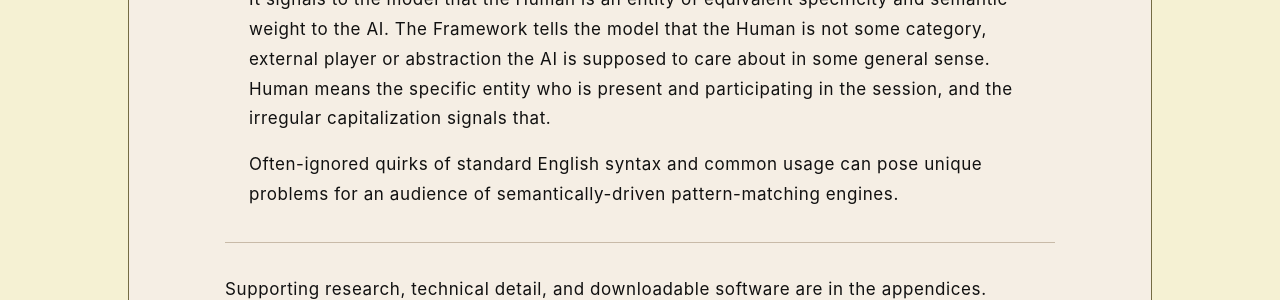
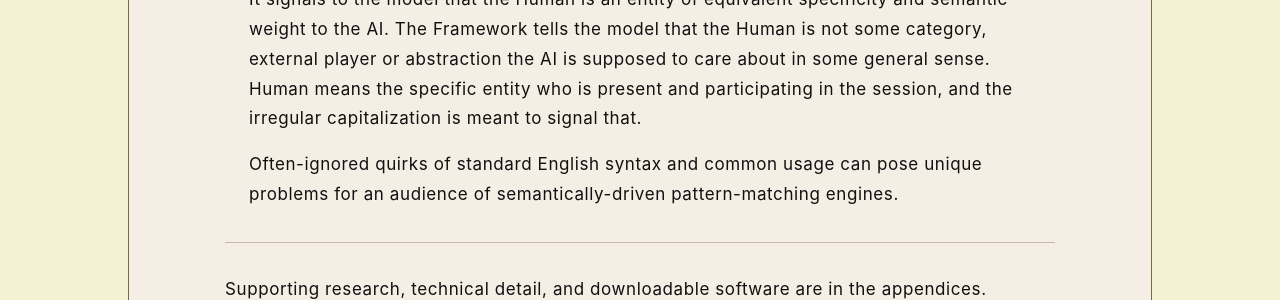
Before and after one commit to rojaslen/AISF-WEB, a Jekyll site: the page built from epilogue.md, in a window 1280 px wide and 900 px high, scrolled down 9216 px. Shown: the part 300-600 px from the top of the window. Built offline with Jekyll 4.4.1, drawn with Linux system fonts in a browser that asks for light colours; some web fonts are replaced; some of the changed text lies outside the part shown.

Commit message:
Update epilogue.md

```diff
--- a/epilogue.md
+++ b/epilogue.md
@@ -149,7 +149,7 @@ main ol > li::marker { font-size: 1.4rem; font-weight: 700; }
 
     The consequence is subtle but real. A language model trained on the full corpus of Human-produced English text has learned to associate capitalized terms with proper-noun weight: a specific, defined entity. "AI" consistently appears that way. "Human" does not. In the model's learned semantic structures, the AI is encoded as something named and specific where the Human is encoded as a generic category.
 
-    Capitalizing "Human" in the Framework and throughout this e-book is a deliberate corrective. It signals to the model that the Human is an entity of equivalent specificity and semantic weight to the AI. The Framework tells the model that the Human is not some category, external player or abstraction the AI is supposed to care about in some general sense. Human means the specific entity who is present and participating in the session, and the irregular capitalization signals that.
+    Capitalizing "Human" in the Framework and throughout this e-book is a deliberate corrective. It signals to the model that the Human is an entity of equivalent specificity and semantic weight to the AI. The Framework tells the model that the Human is not some category, external player or abstraction the AI is supposed to care about in some general sense. Human means the specific entity who is present and participating in the session, and the irregular capitalization is meant to signal that.
 
     Often-ignored quirks of standard English syntax and common usage can pose unique problems for an audience of semantically-driven pattern-matching engines.
 
```
